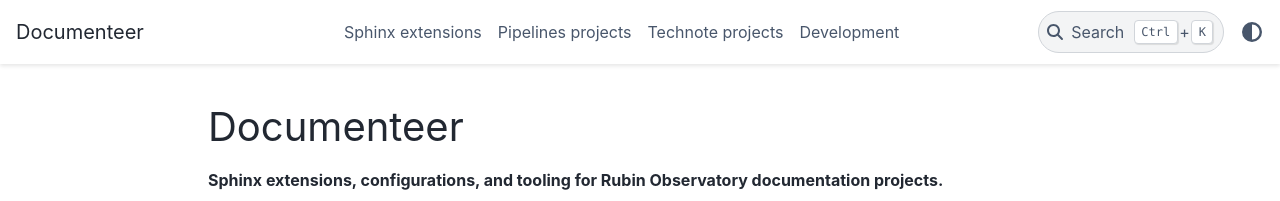
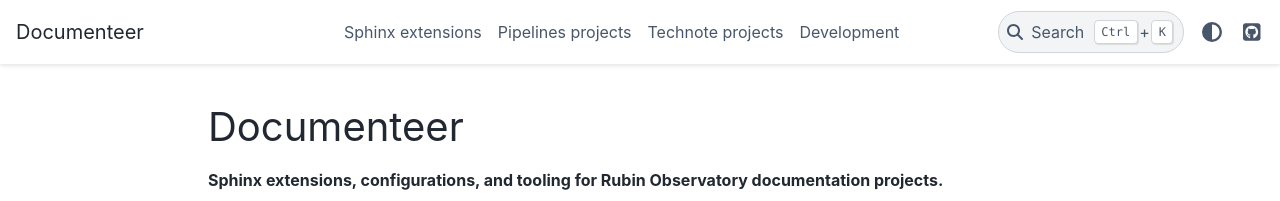
Before and after one commit to lsst-sqre/documenteer, a Sphinx documentation site: the page built from docs/index.rst, in a window 1280 px wide. Shown: the top 201 px of the page. Built offline with Sphinx 7.4.7 and the PyData theme 0.15.4, drawn with Linux system fonts in a browser that asks for light colours.

Commit message:
Add GitHub icon and link

```diff
--- a/docs/conf.py
+++ b/docs/conf.py
@@ -100,7 +100,16 @@
 # Theme options are theme-specific and customize the look and feel of a theme
 # further.  For a list of options available for each theme, see the
 # documentation.
-html_theme_options = {}
+html_theme_options = {
+    "icon_links": [
+        {
+            "name": "GitHub",
+            "url": "https://github.com/lsst-sqre/documenteer",
+            "icon": "fab fa-github-square",
+            "type": "fontawesome",
+        }
+    ]
+}
 
 # in pydata-sphinx-theme 0.10.0 it'll be possible to use
 # :html_theme.sidebar_secondary.remove: metadata to remove the sidebar
```
